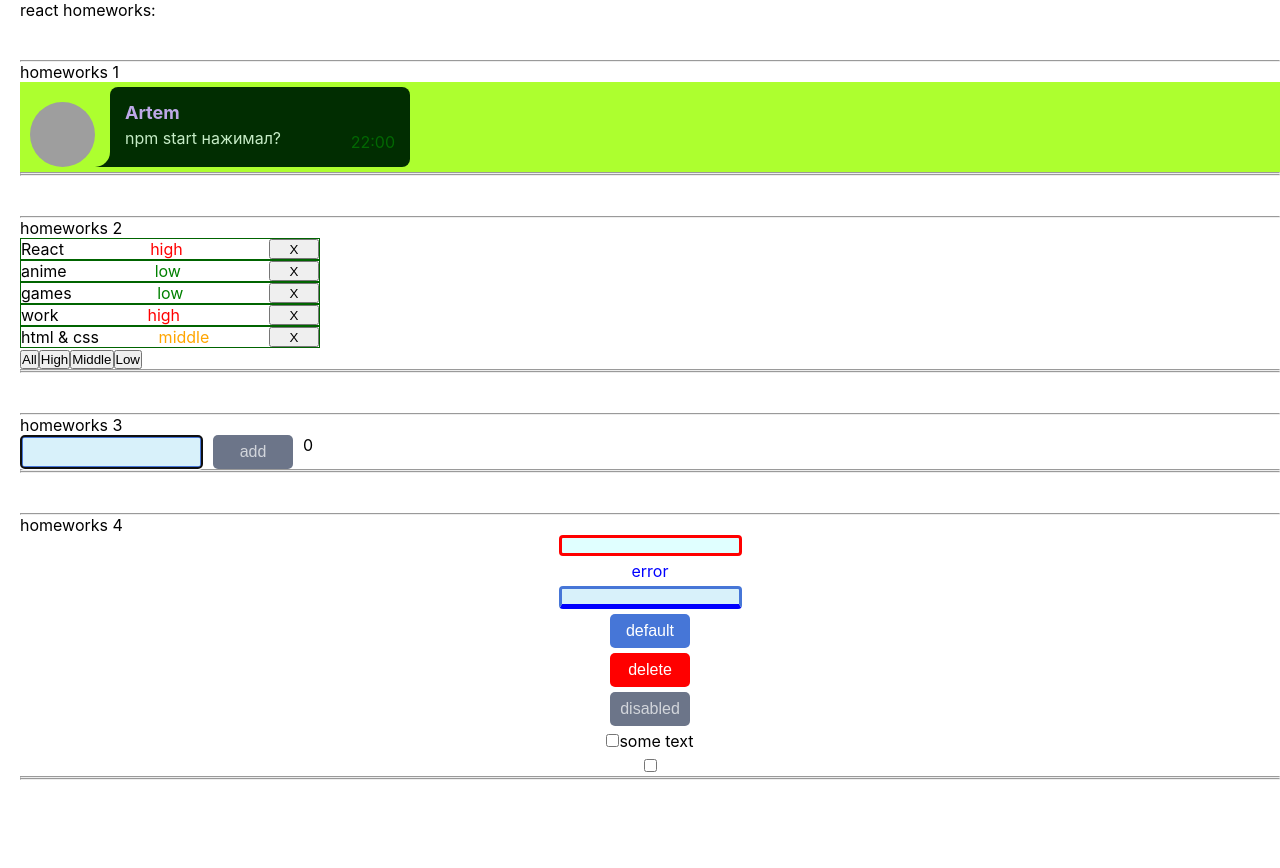
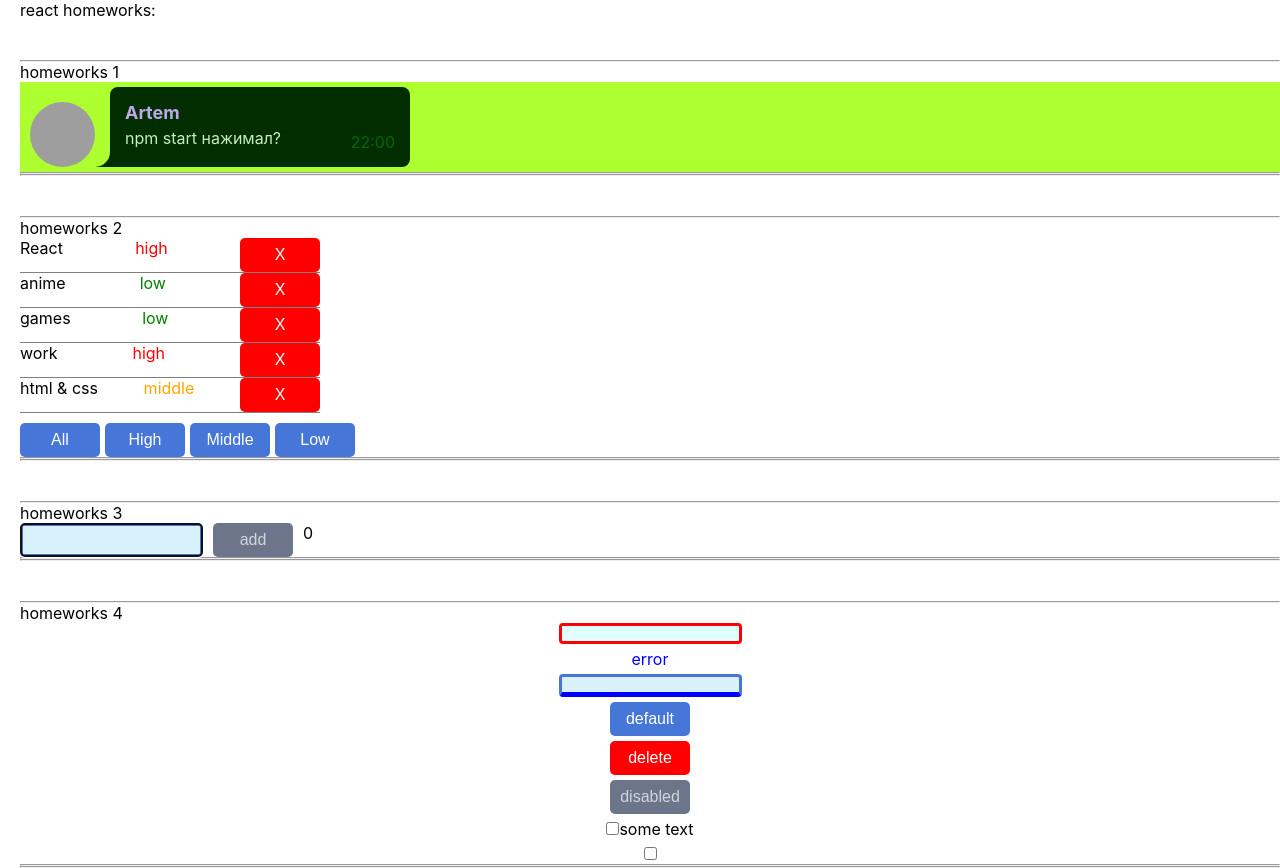
Before and after one commit to PolinSe/homeworks, a React (Create React App) app: page / in a window 1280 px wide. Before the commit the page ends 800 px from the top, so only its background shows below. Built offline with nearby package versions, Linux system fonts and the light colour scheme; grey boxes are pictures that could not be loaded.

Commit message:
feat: hw2 - add superButton

```diff
--- a/src/p2-homeworks/h2/Affair.module.css
+++ b/src/p2-homeworks/h2/Affair.module.css
@@ -3,7 +3,7 @@
     gap: 15px;
     justify-content: space-between;
     width: 300px;
-    border: 1px solid darkgreen;
+    border-bottom: 1px solid grey;
 }
 
 .button {
--- a/src/p2-homeworks/h2/Affair.tsx
+++ b/src/p2-homeworks/h2/Affair.tsx
@@ -1,6 +1,7 @@
 import React from 'react'
 import {AffairType} from './HW2';
 import s from './Affair.module.css'
+import SuperButton from '../h4/common/c2-SuperButton/SuperButton';
 
 type AffairPropsType = {
     // key не нужно типизировать
@@ -19,7 +20,7 @@ function Affair(props: AffairPropsType) {
             <span>{props.affair.name}</span>
             <span className={priorityClass}>{props.affair.priority}</span>
 
-            <button className={s.button} onClick={deleteCallback}>X</button>
+            <SuperButton className={s.button} onClick={deleteCallback} red >X</SuperButton>
         </div>
     )
 }
--- a/src/p2-homeworks/h2/Affairs.module.css
+++ b/src/p2-homeworks/h2/Affairs.module.css
@@ -1,3 +1,5 @@
 .someClass {
-
+    margin-top: 10px;
+    display: flex;
+    gap: 5px;
 }
--- a/src/p2-homeworks/h2/Affairs.tsx
+++ b/src/p2-homeworks/h2/Affairs.tsx
@@ -1,6 +1,8 @@
 import React from 'react'
 import Affair from './Affair'
 import {AffairType, FilterType} from './HW2'
+import SuperButton from '../h4/common/c2-SuperButton/SuperButton';
+import s from './Affairs.module.css'
 
 type AffairsPropsType = { // need to fix any
     data: Array<AffairType>
@@ -26,10 +28,12 @@ function Affairs(props: AffairsPropsType) {
         <div>
 
             {mappedAffairs}
-            <button onClick={setAll}>All</button>
-            <button onClick={setHigh}>High</button>
-            <button onClick={setMiddle}>Middle</button>
-            <button onClick={setLow}>Low</button>
+            <div className={s.someClass}>
+                <SuperButton onClick={setAll}>All</SuperButton>
+                <SuperButton onClick={setHigh}>High</SuperButton>
+                <SuperButton onClick={setMiddle}>Middle</SuperButton>
+                <SuperButton onClick={setLow}>Low</SuperButton>
+            </div>
         </div>
     )
 }
```
